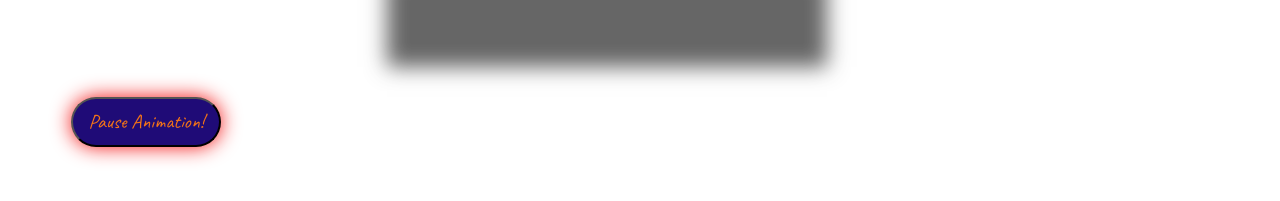
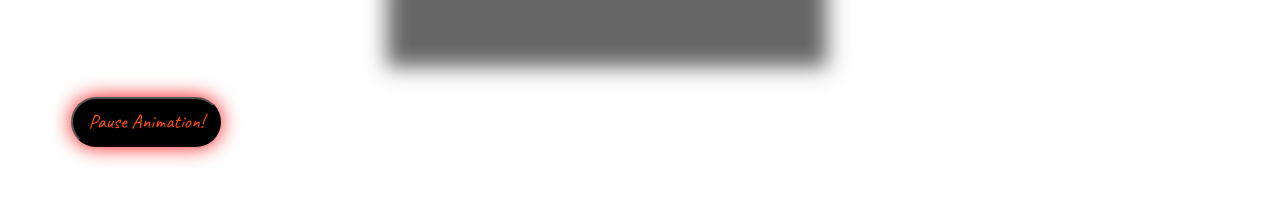
Before and after one commit to davidxv15/Colored-Markers, a plain HTML site: page index.html in a window 1280 px wide. Shown: the part 327-528 px from the top of the page. Drawn offline with Linux system fonts and the light colour scheme; a web font is replaced by a local one.

Commit message:
pause button text color edit

```diff
--- a/style.css
+++ b/style.css
@@ -121,8 +121,8 @@ h1 {
   width: 150px;
   font-family: "Caveat", sans-serif;
   font-size: 20px;
-  color: rgb(242, 115, 24);
-  background-color: #1f0b77;
+  color: rgb(252, 76, 0);
+  background-color: #000000;
   border-radius: 50px;
   position: relative;
   left: 5%;
```
